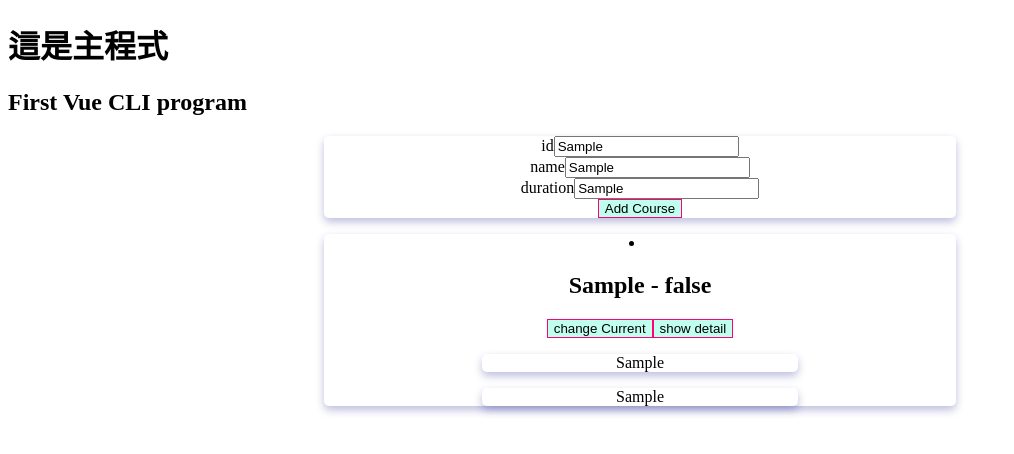
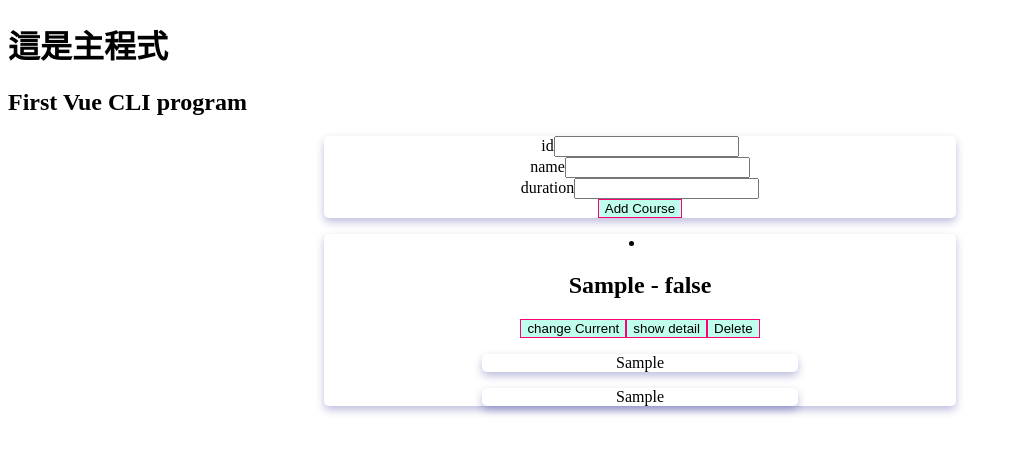
Before and after one commit to genjet/vueTest, a Vue app in the folder lab10_vue3_cli/: page / in a window 1280 px wide. Both pictures are taken after typing "Sample", "Sample", "Sample" into the empty fields and a click on the button "Add Course". Shown: the top 454 px of the page, without its empty margins (0-1014 px from the left). Built offline with nearby package versions, Linux system fonts and the light colour scheme.

Commit message:
P188-191

```diff
--- a/lab10_vue3_cli/src/App.vue
+++ b/lab10_vue3_cli/src/App.vue
@@ -4,7 +4,7 @@
     <h2>{{ title }}</h2>
     <new-course @add-course="toggleAddCourse"></new-course>
     <course-intro v-for="c in courses" :key="c.id" :id="c.id" :name="c.name" :duration="c.duration" :current="c.current"
-      @toggle-current="toggleCurrentStatus">
+      @toggle-current="toggleCurrentStatus" @delete-current="deleteCourse">
     </course-intro>
   </div>
 </template>
@@ -41,6 +41,9 @@ export default {
       // const newCourseContent = { id: id, name: name, duration: duration, current: false };
       const newCourseContent = { id, name, duration, current: false };
       this.courses.push(newCourseContent);
+    },
+    deleteCourse(id){
+      this.courses = this.courses.filter(course=>course.id !== id)
     }
   }
 }
--- a/lab10_vue3_cli/src/components/CourseIntro.vue
+++ b/lab10_vue3_cli/src/components/CourseIntro.vue
@@ -4,6 +4,7 @@
       <h2>{{ id }} - {{ current }}</h2>
       <button @click="toggleCurrent">change Current</button>
       <button @click="toggleCourseDetail">show detail</button>
+      <button @click="deleteCourse">Delete</button>
       <ul v-if="detailsVisible">
         <li>{{ name }}</li>
         <li>{{ duration }}</li>
@@ -17,6 +18,14 @@ export default {
   //emits:['toggle-current'],
   emits: {
     'toggle-current': function (id) {
+      if (id) {
+        return true;
+      } else {
+        console.warn("id is missing")
+        return false;
+      }
+    },
+    'delete-current': function (id) {
       if (id) {
         return true;
       } else {
@@ -51,6 +60,9 @@ export default {
       this.$emit('toggle-current', this.id)
       //this.$emit('toggle-current')
       //this.emitter.emit('toggle-current', this.id)
+    },
+    deleteCourse() {
+      this.$emit('delete-current', this.id)
     }
   }
 }
--- a/lab10_vue3_cli/src/components/NewCourse.vue
+++ b/lab10_vue3_cli/src/components/NewCourse.vue
@@ -30,7 +30,10 @@ export default {
   },
   methods: {
       submitData() {
-          this.$emit("add-course", this.inputId, this.inputName, this.inputDuration)
+          this.$emit("add-course", this.inputId, this.inputName, this.inputDuration);
+          this.inputId = "";
+          this.inputName= "";
+          this.inputDuration= "";
       }
   }
 
```
